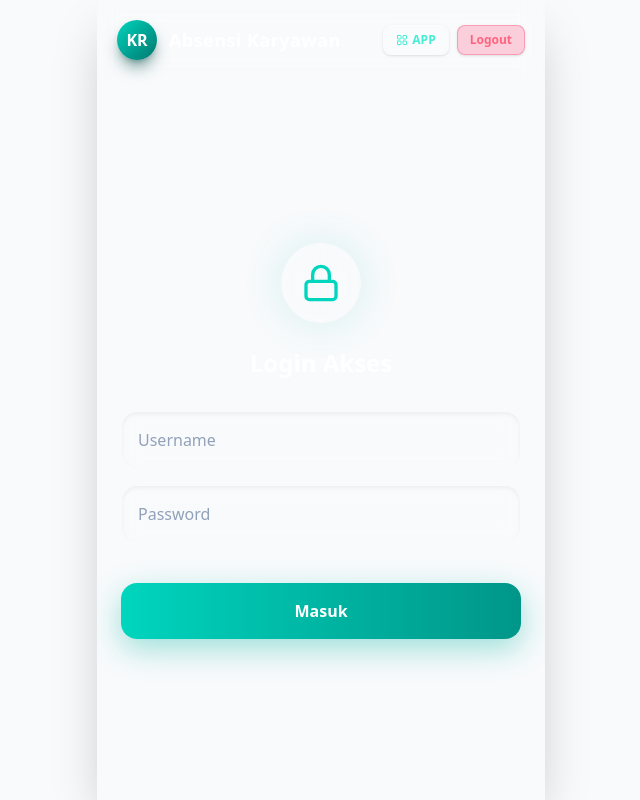
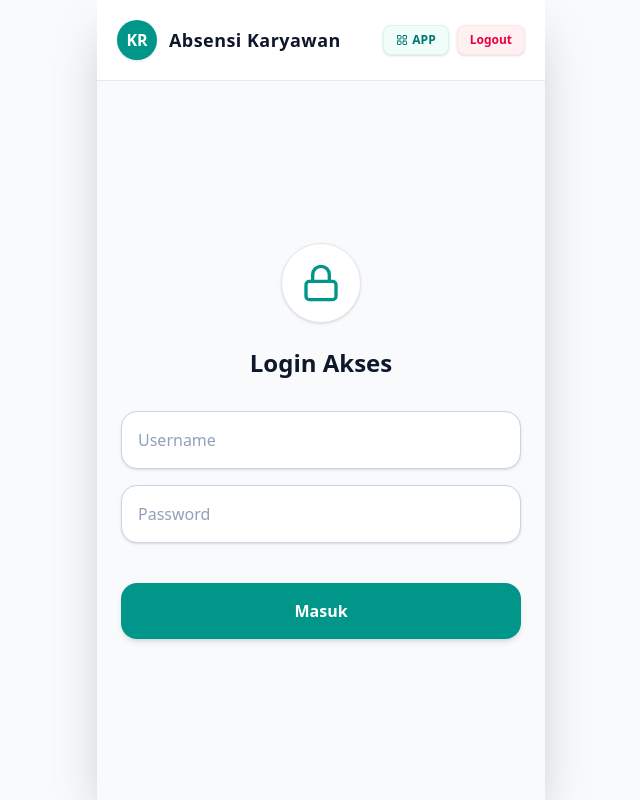
Before and after one commit to Krisna-KR/absensi-web, a Next.js app: page /scan in a window 1280 px wide. Shown: the whole page, without its empty margins (319-959 px from the left). Built offline with nearby package versions, Linux system fonts and the light colour scheme; no server answers.

Commit message:
Update page.js

```diff
--- a/src/app/scan/page.js
+++ b/src/app/scan/page.js
@@ -111,132 +111,135 @@ export default function MobileScannerPage() {
   const isBisaMasuk = !todayAbsen?.waktu_masuk;
 
   return (
-    // PERBAIKAN BACKGROUND: Menggunakan gradien radial elegan alih-alih warna solid mati
-    <div className="min-h-screen bg-[radial-gradient(ellipse_at_top,_var(--tw-gradient-stops))] from-slate-800 via-[#0B1120] to-black flex justify-center text-slate-100 font-sans">
-      <div className="w-full max-w-md flex flex-col relative shadow-2xl overflow-x-hidden">
+    <div className="min-h-screen bg-slate-50 flex justify-center text-slate-900 font-sans">
+      <div className="w-full max-w-md flex flex-col relative bg-slate-50 shadow-2xl overflow-x-hidden">
 
-        {/* Header App - Glassmorphism */}
-        <div className="flex justify-between items-center p-5 border-b border-white/10 bg-white/5 backdrop-blur-md z-10">
+        {/* Header App - Tema Terang */}
+        <div className="flex justify-between items-center p-5 bg-white border-b border-slate-200 z-10">
           <div className="flex items-center gap-3">
-            <div className="w-10 h-10 rounded-full bg-gradient-to-br from-teal-400 to-teal-700 flex items-center justify-center text-white font-extrabold shadow-lg shadow-teal-900/50">KR</div>
-            <h1 className="font-bold text-lg text-white tracking-wide">Absensi Karyawan</h1>
+            <div className="w-10 h-10 rounded-full bg-teal-600 flex items-center justify-center text-white font-extrabold shadow-sm">KR</div>
+            <h1 className="font-bold text-lg text-slate-900 tracking-wide">Absensi Karyawan</h1>
           </div>
           <div className="flex gap-2">
-            <button className="px-3 py-1.5 bg-white/10 text-teal-300 font-bold text-xs rounded-lg shadow border border-white/10 flex items-center gap-1 backdrop-blur-sm">
+            <button className="px-3 py-1.5 bg-teal-50 text-teal-700 font-bold text-xs rounded-lg shadow-sm border border-teal-100 flex items-center gap-1">
               <LayoutGrid className="w-3 h-3" /> APP
             </button>
-            <button onClick={handleLogout} className="px-3 py-1.5 bg-rose-500/20 text-rose-400 border border-rose-500/30 font-bold text-xs rounded-lg shadow backdrop-blur-sm">Logout</button>
+            <button onClick={handleLogout} className="px-3 py-1.5 bg-rose-50 text-rose-600 border border-rose-100 font-bold text-xs rounded-lg shadow-sm">Logout</button>
           </div>
         </div>
 
+        {/* FASE 1: LOGIN */}
         {step === 1 && (
           <div className="flex-1 flex flex-col justify-center p-6">
-            <div className="w-20 h-20 bg-white/5 backdrop-blur-xl rounded-full flex items-center justify-center mx-auto mb-6 shadow-[0_0_40px_rgba(20,184,166,0.15)] border border-white/10">
-               <Lock className="w-10 h-10 text-teal-400" />
+            <div className="w-20 h-20 bg-white rounded-full flex items-center justify-center mx-auto mb-6 shadow-sm border border-slate-200">
+               <Lock className="w-10 h-10 text-teal-600" />
             </div>
-            <h2 className="text-2xl font-bold text-center mb-8 text-white">Login Akses</h2>
+            <h2 className="text-2xl font-bold text-center mb-8 text-slate-900">Login Akses</h2>
             <form onSubmit={handleLogin} className="space-y-4">
-              <div><input required type="text" placeholder="Username" value={form.username} onChange={e => setForm({...form, username: e.target.value.toLowerCase()})} className="w-full px-4 py-4 bg-white/5 backdrop-blur-sm border border-white/10 rounded-2xl text-white placeholder-slate-400 focus:outline-none focus:border-teal-400 focus:ring-1 focus:ring-teal-400 shadow-inner"/></div>
-              <div><input required type="password" placeholder="Password" value={form.password} onChange={e => setForm({...form, password: e.target.value})} className="w-full px-4 py-4 bg-white/5 backdrop-blur-sm border border-white/10 rounded-2xl text-white placeholder-slate-400 focus:outline-none focus:border-teal-400 focus:ring-1 focus:ring-teal-400 shadow-inner"/></div>
-              {message && <div className="p-4 bg-rose-500/20 text-rose-300 text-sm rounded-xl border border-rose-500/30 flex gap-2 backdrop-blur-md"><AlertCircle className="w-4 h-4 shrink-0 mt-0.5"/> <p>{message}</p></div>}
-              <button disabled={loading} type="submit" className="w-full bg-gradient-to-r from-teal-400 to-teal-600 text-white font-extrabold py-4 rounded-2xl hover:opacity-90 transition mt-6 shadow-[0_10px_30px_rgba(20,184,166,0.4)]">{loading ? 'Memvalidasi...' : 'Masuk'}</button>
+              <div><input required type="text" placeholder="Username" value={form.username} onChange={e => setForm({...form, username: e.target.value.toLowerCase()})} className="w-full px-4 py-4 bg-white border border-slate-300 rounded-2xl text-slate-900 placeholder-slate-400 focus:outline-none focus:border-teal-500 focus:ring-1 focus:ring-teal-500 shadow-sm"/></div>
+              <div><input required type="password" placeholder="Password" value={form.password} onChange={e => setForm({...form, password: e.target.value})} className="w-full px-4 py-4 bg-white border border-slate-300 rounded-2xl text-slate-900 placeholder-slate-400 focus:outline-none focus:border-teal-500 focus:ring-1 focus:ring-teal-500 shadow-sm"/></div>
+              {message && <div className="p-4 bg-rose-50 text-rose-600 text-sm rounded-xl border border-rose-200 flex gap-2"><AlertCircle className="w-4 h-4 shrink-0 mt-0.5"/> <p>{message}</p></div>}
+              <button disabled={loading} type="submit" className="w-full bg-teal-600 text-white font-extrabold py-4 rounded-2xl hover:bg-teal-700 transition mt-6 shadow-md">{loading ? 'Memvalidasi...' : 'Masuk'}</button>
             </form>
           </div>
         )}
 
+        {/* FASE 2: DASHBOARD */}
         {step === 2 && (
           <div className="flex-1 flex flex-col items-center pt-8 px-6 pb-24 overflow-y-auto">
-             <h2 className="text-3xl font-black text-transparent bg-clip-text bg-gradient-to-r from-white to-slate-400">Absensi</h2>
-             <p className="text-slate-400 text-sm mt-1 mb-8">Hi, {karyawan?.nama_lengkap}.</p>
+             <h2 className="text-3xl font-black text-slate-900">Absensi</h2>
+             <p className="text-slate-500 text-sm mt-1 mb-8">Hi, {karyawan?.nama_lengkap}.</p>
 
-             {/* PERBAIKAN CARD: Glassmorphism transparan dengan pantulan pinggiran */}
-             <div className="w-full bg-white/10 backdrop-blur-xl rounded-3xl p-6 border border-white/20 shadow-[0_8px_32px_0_rgba(0,0,0,0.3)] mb-12">
+             {/* Kartu Status - Putih Bersih */}
+             <div className="w-full bg-white rounded-3xl p-6 border border-slate-200 shadow-sm mb-12">
                <div className="text-center mb-6">
                  <p className="text-slate-400 text-[10px] font-bold uppercase tracking-widest mb-1">Status Hari Ini</p>
-                 <p className={`font-black text-xl tracking-wide ${todayAbsen?.status === 'Hadir' ? 'text-teal-400 drop-shadow-[0_0_10px_rgba(20,184,166,0.5)]' : todayAbsen?.status === 'Late' ? 'text-amber-400 drop-shadow-[0_0_10px_rgba(251,191,36,0.5)]' : 'text-slate-300'}`}>
+                 <p className={`font-black text-xl tracking-wide ${todayAbsen?.status === 'Hadir' ? 'text-teal-600' : todayAbsen?.status === 'Late' ? 'text-amber-500' : 'text-slate-400'}`}>
                    {todayAbsen?.status || 'Belum Absen'}
                  </p>
                </div>
-               <div className="flex justify-between text-center divide-x divide-white/10">
+               <div className="flex justify-between text-center divide-x divide-slate-100">
                  <div className="flex-1">
                     <p className="text-slate-400 text-xs font-semibold mb-1">Jam Masuk</p>
-                    <p className="text-lg font-bold text-white">{formatJam(todayAbsen?.waktu_masuk)}</p>
+                    <p className="text-lg font-bold text-slate-900">{formatJam(todayAbsen?.waktu_masuk)}</p>
                  </div>
                  <div className="flex-1">
                     <p className="text-slate-400 text-xs font-semibold mb-1">Jam Pulang</p>
-                    <p className="text-lg font-bold text-white">{formatJam(todayAbsen?.waktu_keluar)}</p>
+                    <p className="text-lg font-bold text-slate-900">{formatJam(todayAbsen?.waktu_keluar)}</p>
                  </div>
                </div>
              </div>
 
-             {/* PERBAIKAN TOMBOL: Glassmorphism Orbs dengan 3D Inner Shadow & Glow */}
+             {/* Tombol Utama 3D - Disesuaikan untuk Latar Terang */}
              <div className="relative flex items-center justify-center mb-10">
-               {/* Lapisan cincin luar blur */}
-               <div className={`absolute w-[240px] h-[240px] rounded-full border ${isSelesai ? 'border-slate-500/10' : isBisaMasuk ? 'border-teal-400/20' : 'border-rose-400/20'} bg-white/5 backdrop-blur-sm`}></div>
-               {/* Lapisan cincin dalam blur */}
-               <div className={`absolute w-[190px] h-[190px] rounded-full border ${isSelesai ? 'border-slate-500/20' : isBisaMasuk ? 'border-teal-400/30' : 'border-rose-400/30'} bg-white/10 backdrop-blur-md shadow-inner`}></div>
+               {/* Cincin Luar */}
+               <div className={`absolute w-[240px] h-[240px] rounded-full border ${isSelesai ? 'border-slate-200 bg-slate-100/50' : isBisaMasuk ? 'border-teal-100 bg-teal-50/50' : 'border-rose-100 bg-rose-50/50'}`}></div>
+               {/* Cincin Dalam */}
+               <div className={`absolute w-[190px] h-[190px] rounded-full border ${isSelesai ? 'border-slate-300 bg-slate-50' : isBisaMasuk ? 'border-teal-200 bg-white' : 'border-rose-200 bg-white'} shadow-sm`}></div>
 
                <button
                   onClick={openScanner}
                   disabled={isSelesai}
-                  className={`relative z-10 w-[140px] h-[140px] rounded-full flex items-center justify-center font-black text-xl transition-all duration-300 active:scale-90 ${
+                  className={`relative z-10 w-[140px] h-[140px] rounded-full flex items-center justify-center font-black text-xl transition-all duration-300 active:scale-95 ${
                     isSelesai
-                    ? 'bg-slate-800/80 border border-slate-600/50 text-slate-500 shadow-none'
+                    ? 'bg-slate-200 border-2 border-slate-300 text-slate-400 shadow-none'
                     : isBisaMasuk
-                      ? 'bg-gradient-to-br from-teal-400 to-teal-700 text-white border border-teal-300/50 shadow-[0_10px_40px_-10px_rgba(20,184,166,0.8),inset_0_4px_10px_rgba(255,255,255,0.4)]'
-                      : 'bg-gradient-to-br from-rose-400 to-rose-700 text-white border border-rose-300/50 shadow-[0_10px_40px_-10px_rgba(225,29,72,0.8),inset_0_4px_10px_rgba(255,255,255,0.4)]'
+                      ? 'bg-gradient-to-br from-teal-400 to-teal-600 text-white shadow-[0_10px_20px_rgba(13,148,136,0.3)]'
+                      : 'bg-gradient-to-br from-rose-400 to-rose-600 text-white shadow-[0_10px_20px_rgba(225,29,72,0.3)]'
                   }`}
                 >
-                  <span className="drop-shadow-md tracking-wider">{isSelesai ? 'Selesai' : isBisaMasuk ? 'Check In' : 'Check Out'}</span>
+                  <span className="tracking-wider">{isSelesai ? 'Selesai' : isBisaMasuk ? 'Check In' : 'Check Out'}</span>
                 </button>
              </div>
 
-             {/* Rekap Bawah - Diubah selaras dengan tema gelap Glassmorphism */}
-             <div className="w-full bg-white/5 backdrop-blur-xl text-white rounded-3xl p-5 mt-auto border border-white/10 shadow-lg">
-                <div className="flex justify-between items-center mb-4 border-b border-white/10 pb-3">
+             {/* Rekap Bawah - Tema Terang */}
+             <div className="w-full bg-white text-slate-900 rounded-3xl p-5 mt-auto border border-slate-200 shadow-sm">
+                <div className="flex justify-between items-center mb-4 border-b border-slate-100 pb-3">
                    <p className="font-bold text-sm tracking-wide">Rekap Periode</p>
-                   <p className="text-[10px] font-bold bg-white/10 px-3 py-1.5 rounded-full border border-white/10">Bulan Ini</p>
+                   <p className="text-[10px] font-bold bg-slate-100 px-3 py-1.5 rounded-full text-slate-500">Bulan Ini</p>
                 </div>
                 <div className="grid grid-cols-4 gap-3 text-center text-xs font-bold">
-                   <div className="bg-white/5 p-3 rounded-2xl border border-white/5"><p className="text-[10px] text-slate-400 mb-1">Masuk</p><p className="text-base text-teal-400">0</p></div>
-                   <div className="bg-white/5 p-3 rounded-2xl border border-white/5"><p className="text-[10px] text-slate-400 mb-1">Izin</p><p className="text-base">0</p></div>
-                   <div className="bg-white/5 p-3 rounded-2xl border border-white/5"><p className="text-[10px] text-slate-400 mb-1">Telat</p><p className="text-amber-400 text-base">0</p></div>
-                   <div className="bg-white/5 p-3 rounded-2xl border border-white/5"><p className="text-[10px] text-slate-400 mb-1">Bolos</p><p className="text-rose-400 text-base">0</p></div>
+                   <div className="bg-slate-50 p-3 rounded-2xl border border-slate-100"><p className="text-[10px] text-slate-400 mb-1">Masuk</p><p className="text-base text-teal-600">0</p></div>
+                   <div className="bg-slate-50 p-3 rounded-2xl border border-slate-100"><p className="text-[10px] text-slate-400 mb-1">Izin</p><p className="text-base text-slate-700">0</p></div>
+                   <div className="bg-slate-50 p-3 rounded-2xl border border-slate-100"><p className="text-[10px] text-slate-400 mb-1">Telat</p><p className="text-amber-500 text-base">0</p></div>
+                   <div className="bg-slate-50 p-3 rounded-2xl border border-slate-100"><p className="text-[10px] text-slate-400 mb-1">Bolos</p><p className="text-rose-600 text-base">0</p></div>
                 </div>
              </div>
           </div>
         )}
 
+        {/* FASE 3: SCANNER - Tetap Gelap agar Kamera Terlihat Jelas */}
         {step === 3 && (
           <div className="flex-1 flex flex-col bg-black">
              <div className="p-5 flex justify-between items-center bg-slate-900 border-b border-slate-800 z-10">
                 <p className="text-white font-bold tracking-wide">Pindai QR Kiosk</p>
-                <button onClick={batalScanner} className="px-5 py-2 bg-rose-500/20 text-rose-400 border border-rose-500/30 text-xs font-bold rounded-lg backdrop-blur-sm">Batal</button>
+                <button onClick={batalScanner} className="px-5 py-2 bg-rose-600 text-white text-xs font-bold rounded-lg shadow-sm">Batal</button>
              </div>
              <div className="flex-1 relative flex flex-col items-center justify-center bg-[#050505]">
                 <div id="reader" className="w-full max-w-sm overflow-hidden bg-black rounded-3xl border border-slate-800 shadow-2xl"></div>
-                <button onClick={toggleCamera} className="mt-10 flex items-center gap-2 bg-white/10 text-white px-8 py-4 rounded-full font-bold border border-white/20 active:bg-white/20 backdrop-blur-md transition-all">
+                <button onClick={toggleCamera} className="mt-10 flex items-center gap-2 bg-slate-800 text-white px-8 py-4 rounded-full font-bold border border-slate-700 active:bg-slate-700 transition-colors">
                   <RefreshCcw className="w-5 h-5" /> Putar Kamera
                 </button>
              </div>
           </div>
         )}
 
+        {/* FASE 4: STATUS ABSENSI - Tema Terang */}
         {step === 4 && (
-          <div className="flex-1 flex flex-col items-center justify-center p-6">
-            {message.includes('BERHASIL') ? <div className="w-28 h-28 bg-teal-500/20 text-teal-400 rounded-full flex items-center justify-center mb-8 border border-teal-500/30 shadow-[0_0_50px_rgba(20,184,166,0.3)] backdrop-blur-md"><CheckCircle2 className="w-14 h-14 drop-shadow-md" /></div> : <div className="w-28 h-28 bg-rose-500/20 text-rose-400 rounded-full flex items-center justify-center mb-8 border border-rose-500/30 shadow-[0_0_50px_rgba(225,29,72,0.3)] backdrop-blur-md"><AlertCircle className="w-14 h-14 drop-shadow-md" /></div>}
-            <h2 className={`text-3xl font-black mb-3 tracking-wide ${message.includes('BERHASIL') ? 'text-teal-400 drop-shadow-[0_0_10px_rgba(20,184,166,0.5)]' : 'text-rose-400 drop-shadow-[0_0_10px_rgba(225,29,72,0.5)]'}`}>{message.includes('BERHASIL') ? message : 'GAGAL'}</h2>
-            {!message.includes('BERHASIL') && <p className="text-slate-400 text-center font-medium">{message.replace('GAGAL: ', '')}</p>}
-            <button onClick={() => { setStep(2); setMessage(''); }} className="mt-12 px-10 py-4 bg-white/10 text-white font-extrabold rounded-full border border-white/20 hover:bg-white/20 backdrop-blur-md transition-all">Kembali ke Dasbor</button>
+          <div className="flex-1 flex flex-col items-center justify-center p-6 bg-slate-50">
+            {message.includes('BERHASIL') ? <div className="w-28 h-28 bg-teal-50 text-teal-600 rounded-full flex items-center justify-center mb-8 border border-teal-100 shadow-sm"><CheckCircle2 className="w-14 h-14" /></div> : <div className="w-28 h-28 bg-rose-50 text-rose-600 rounded-full flex items-center justify-center mb-8 border border-rose-100 shadow-sm"><AlertCircle className="w-14 h-14" /></div>}
+            <h2 className={`text-3xl font-black mb-3 tracking-wide ${message.includes('BERHASIL') ? 'text-teal-600' : 'text-rose-600'}`}>{message.includes('BERHASIL') ? message : 'GAGAL'}</h2>
+            {!message.includes('BERHASIL') && <p className="text-slate-500 text-center font-medium">{message.replace('GAGAL: ', '')}</p>}
+            <button onClick={() => { setStep(2); setMessage(''); }} className="mt-12 px-10 py-4 bg-slate-900 text-white font-extrabold rounded-full hover:bg-slate-800 transition-colors shadow-md">Kembali ke Dasbor</button>
           </div>
         )}
 
-        {/* BOTTOM NAV - Floating Glass */}
+        {/* BOTTOM NAV - Tema Terang */}
         {step === 2 && (
-          <div className="absolute bottom-6 left-6 right-6 bg-white/10 backdrop-blur-xl text-slate-400 flex justify-around items-center py-4 rounded-3xl border border-white/20 shadow-[0_20px_40px_rgba(0,0,0,0.5)] z-20">
-            <button className="flex flex-col items-center text-teal-400 drop-shadow-[0_0_8px_rgba(20,184,166,0.8)] transition-all hover:-translate-y-1"><LayoutGrid className="w-6 h-6 mb-1.5" /><span className="text-[10px] font-bold tracking-widest">HOME</span></button>
-            <button className="flex flex-col items-center transition-all hover:-translate-y-1 hover:text-white"><Clock className="w-6 h-6 mb-1.5" /><span className="text-[10px] font-bold tracking-widest">HISTORY</span></button>
-            <button className="flex flex-col items-center transition-all hover:-translate-y-1 hover:text-white"><Bell className="w-6 h-6 mb-1.5" /><span className="text-[10px] font-bold tracking-widest">NOTIF</span></button>
+          <div className="absolute bottom-0 left-0 right-0 bg-white text-slate-400 flex justify-around items-center py-4 border-t border-slate-200 shadow-[0_-4px_20px_rgba(0,0,0,0.05)] z-20">
+            <button className="flex flex-col items-center text-teal-600 transition-all"><LayoutGrid className="w-6 h-6 mb-1.5" /><span className="text-[10px] font-bold tracking-widest">HOME</span></button>
+            <button className="flex flex-col items-center transition-all hover:text-teal-600"><Clock className="w-6 h-6 mb-1.5" /><span className="text-[10px] font-bold tracking-widest">HISTORY</span></button>
+            <button className="flex flex-col items-center transition-all hover:text-teal-600"><Bell className="w-6 h-6 mb-1.5" /><span className="text-[10px] font-bold tracking-widest">NOTIF</span></button>
           </div>
         )}
       </div>
```
